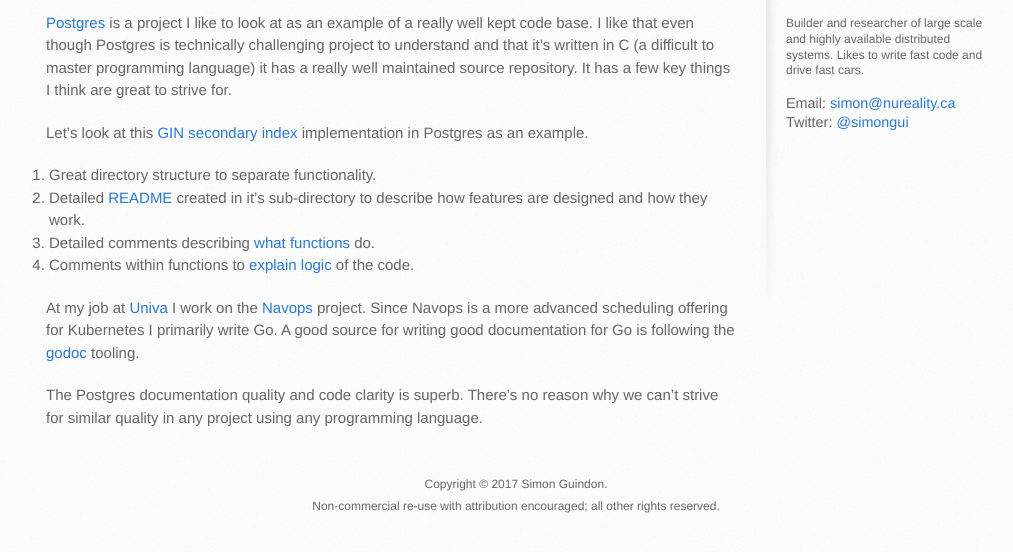
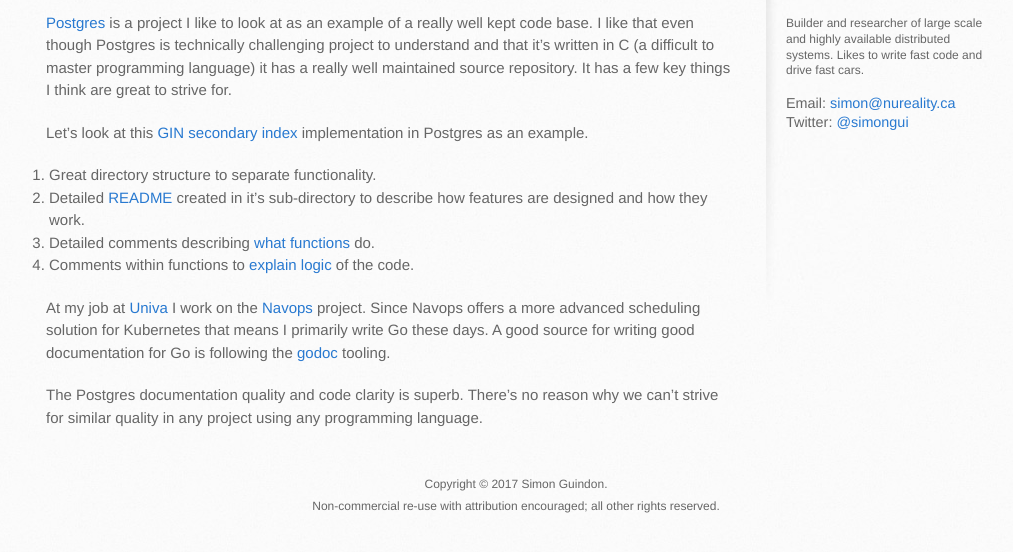
Before and after one commit to simongui/simongui.github.io, a Jekyll site: the page built from _posts/2017-10-11-code-documentation-quality.markdown, in a window 1280 px wide, cut to the strip 436-1020 px from the top of the page. Shown: the top 552 px of the strip, without its empty margins (124-1137 px from the left). Built offline with Jekyll 4.4.1, drawn with Linux system fonts in a browser that asks for light colours.

Commit message:
Update 2017-10-11-code-documentation-quality.markdown

```diff
--- a/_posts/2017-10-11-code-documentation-quality.markdown
+++ b/_posts/2017-10-11-code-documentation-quality.markdown
@@ -15,6 +15,6 @@
 1. Detailed comments describing [what functions](https://github.com/postgres/postgres/blob/master/src/backend/access/gin/ginbtree.c#L65) do.
 1. Comments within functions to [explain logic](https://github.com/postgres/postgres/blob/master/src/backend/access/gin/ginbtree.c#L99) of the code.
 
-At my job at [Univa](http://www.univa.com) I work on the [Navops](https://navops.io) project. Since Navops is a more advanced scheduling offering for Kubernetes I primarily write Go. A good source for writing good documentation for Go is following the [godoc](https://blog.golang.org/godoc-documenting-go-code) tooling.
+At my job at [Univa](http://www.univa.com) I work on the [Navops](https://navops.io) project. Since Navops offers a more advanced scheduling solution for Kubernetes that means I primarily write Go these days. A good source for writing good documentation for Go is following the [godoc](https://blog.golang.org/godoc-documenting-go-code) tooling.
 
 The Postgres documentation quality and code clarity is superb. There's no reason why we can't strive for similar quality in any project using any programming language.
```
